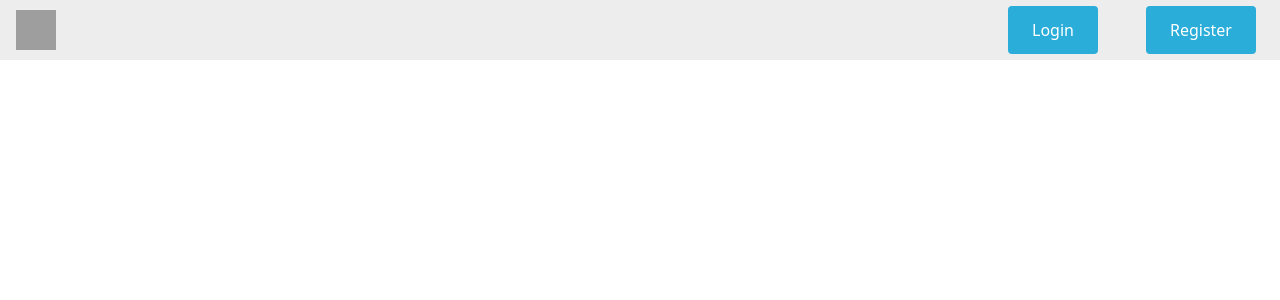
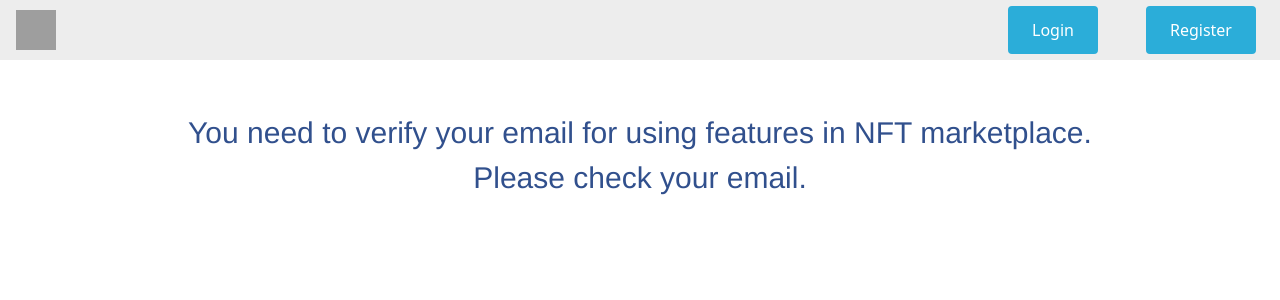
Before and after one commit to Ruturajnawale10/nft-trading-marketplace-frontend, a React (Create React App) app: page /user/verify in a window 1280 px wide. Before the commit this address had no page. Shown: the top 300 px of the page. Built offline with nearby package versions, Linux system fonts and the light colour scheme; grey boxes are pictures that could not be loaded.

Commit message:
- Email verification done

```diff
--- a/src/App.css
+++ b/src/App.css
@@ -37,7 +37,7 @@
   }
 }
 
-/* .Navbar {
-  padding-bottom: 100px;
-  height: 10px;
-} */
+#info {
+  font-size: 15px;
+  color: rgb(49, 80, 141);
+}
--- /dev/null
+++ b/src/components/Email_verify/VerifyRequest.js
@@ -0,0 +1,16 @@
+import React from "react";
+
+import "../../App.css";
+
+function VerifyRequest() {
+
+  return (
+    <div>
+      <div class="container text-center">
+        <p id = "info" style={{fontSize:"30px", marginTop:"50px"}}>You need to verify your email for using features in NFT marketplace. <br/>Please check your email.</p>
+      </div>
+    </div>
+  );
+}
+
+export default VerifyRequest;
--- a/src/components/Login/Login.js
+++ b/src/components/Login/Login.js
@@ -27,6 +27,7 @@ const Login = () => {
           localStorage.setItem("user_id", response.data.id);
           localStorage.setItem("username", response.data.username);
           localStorage.setItem("nickname", response.data.nickname);
+          localStorage.setItem("is_verified", response.data.enabled);
           window.location = "/";
         }
       })
--- a/src/components/Logout/Logout.js
+++ b/src/components/Logout/Logout.js
@@ -4,6 +4,7 @@ function Logout() {
   localStorage.removeItem("username");
   localStorage.removeItem("nickname");
   localStorage.removeItem("wallet_id");
+  localStorage.removeItem("is_verified");
 
   window.location = "/user/login";
 }
--- a/src/components/Main/Main.js
+++ b/src/components/Main/Main.js
@@ -6,6 +6,7 @@ import Navbar from "../Navbar/Navbar";
 import Logout from "../Logout/Logout";
 import NFTBuyList from "../NFT/NFTBuyList";
 import Wallet from "../Wallet/Wallet";
+import VerifyRequest from "../Email_verify/VerifyRequest";
 
 class Main extends Component {
     render() {
@@ -16,6 +17,7 @@ class Main extends Component {
               <Route path="/" element={<NFTBuyList/>}/>
               <Route path="/user/register" element={< Register/>} />
               <Route path="/user/login" element={< Login/>} />
+              <Route path="/user/verify" element={< VerifyRequest/>} />
               <Route path="/user/logout" element={<Logout/>}/>
               <Route path="/wallet" element={<Wallet/>}/>
             </Routes>
--- a/src/components/Register/Register.js
+++ b/src/components/Register/Register.js
@@ -44,7 +44,7 @@ class Register extends Component {
       nickname: nickname
     }).then(response => {
       if (response.status === 201) {
-      window.location = '/user/login';
+      window.location = '/user/verify';
     }
   })
   .catch(error => {
--- a/src/components/Wallet/Wallet.js
+++ b/src/components/Wallet/Wallet.js
@@ -2,7 +2,6 @@ import React, { useEffect, useState } from "react";
 import axios from "axios";
 import "../../App.css";
 import "./Wallet.css";
-import { NavButton, NavButtonLink } from "../Navbar/NavbarElements";
 import WarningBanner from "../WarningBanners/WarningBanner";
 import $ from "jquery";
 
@@ -21,6 +20,9 @@ function Wallet() {
   const [assetURL, setAssetURL] = useState(null);
 
   useEffect(() => {
+    if (!localStorage.getItem("is_verified")) {
+      window.location.href = "/user/verify";
+    }
     if (localStorage.getItem("wallet_id") == null) {
       axios
         .post("/wallet/create", {
@@ -101,7 +103,7 @@ function Wallet() {
           type: type,
           description: description,
           imageURL: imageURL,
-          assetURL: assetURL
+          assetURL: assetURL,
         })
         .then((response) => {
           if (response.status === 200) {
```
Also changed, not shown: src/components/Email_verify/Verify.js (added, +20 -0 lines).
